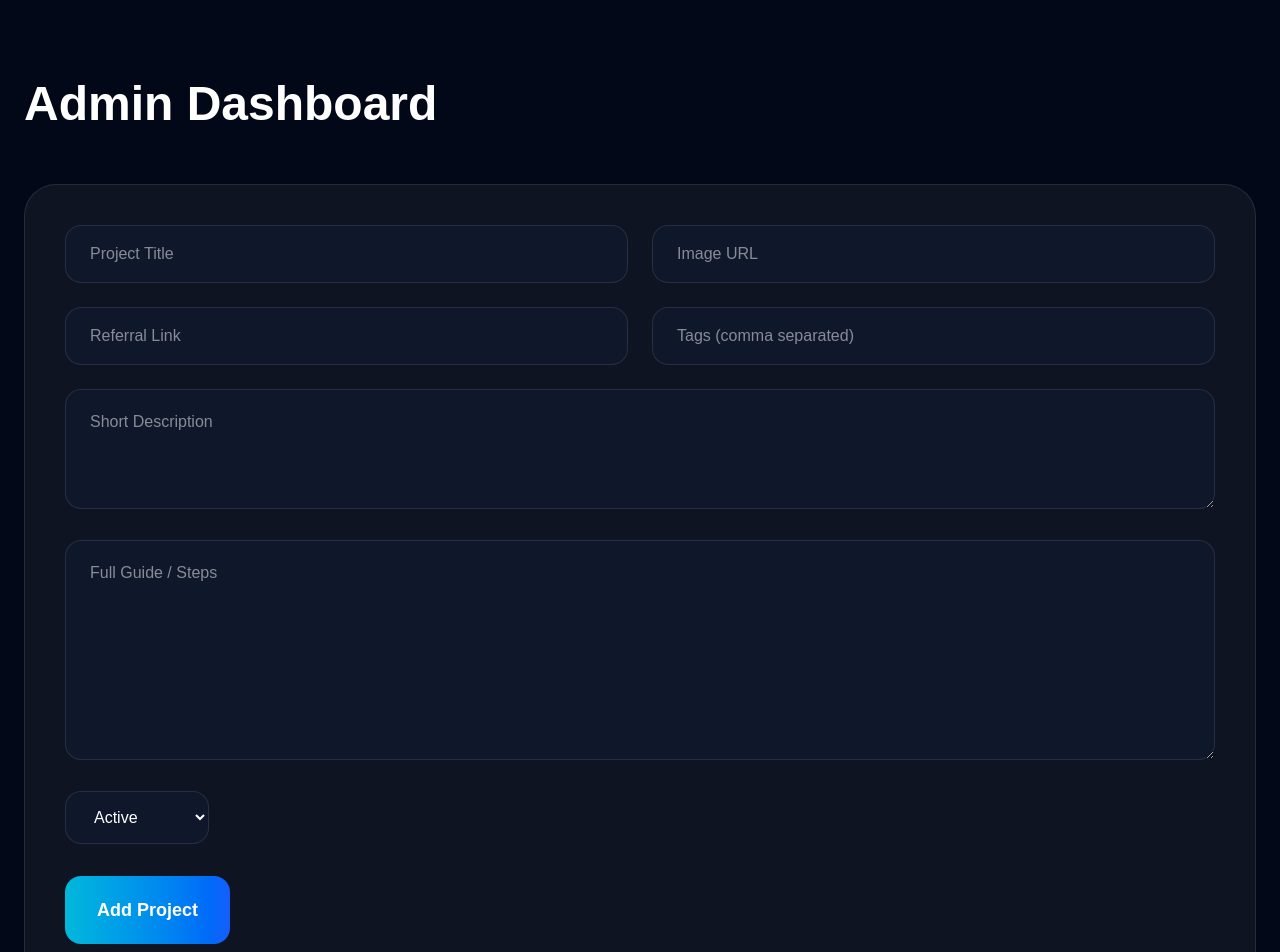
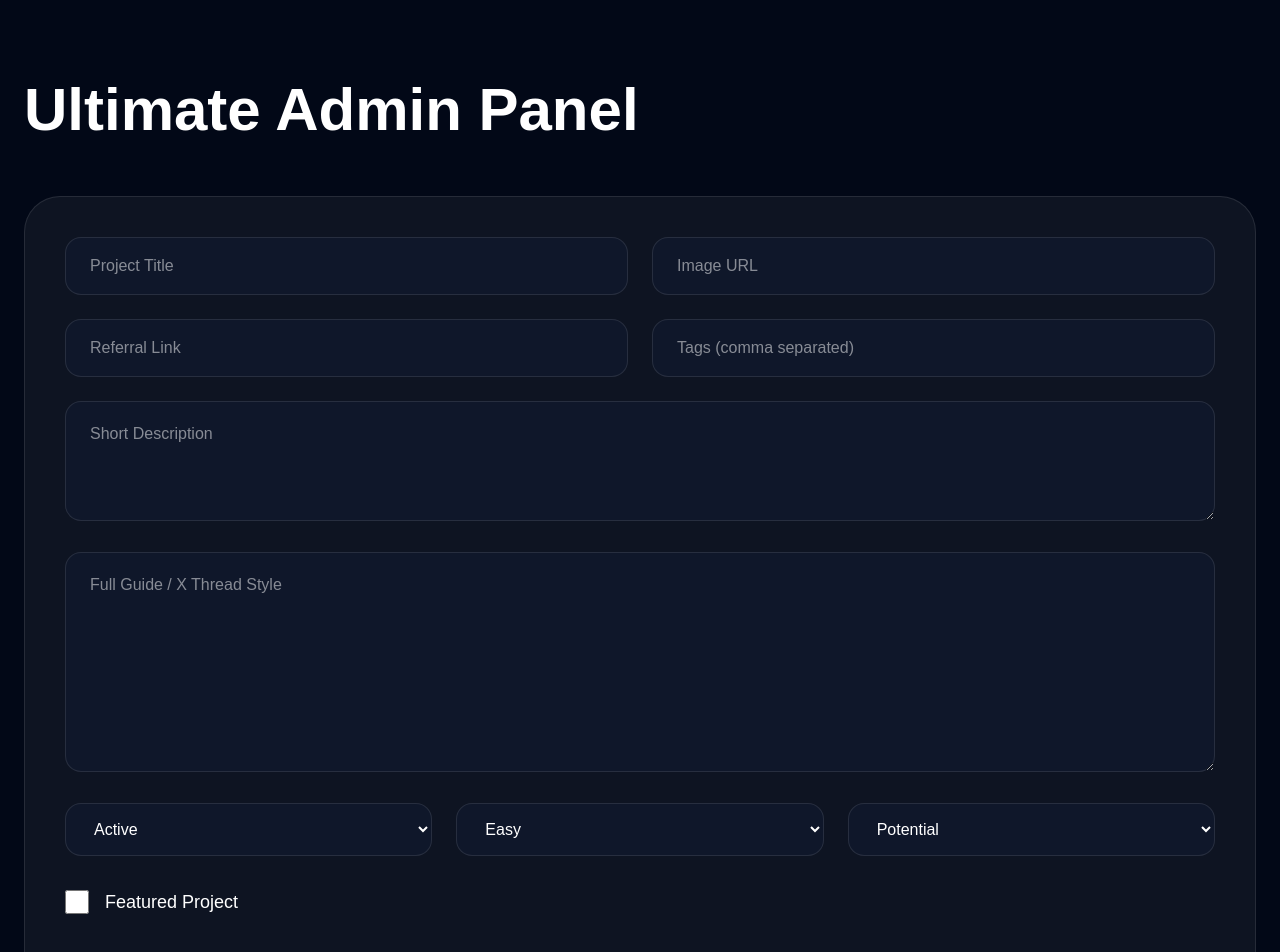
Before and after one commit to Hunterkak/cryptodropscout, a Next.js app: page /admin in a window 1280 px wide. Shown: the top 952 px of the page. Built offline with nearby package versions, Linux system fonts and the light colour scheme; no server answers; the database is empty.

Commit message:
added ultimate admin system

```diff
--- a/src/app/admin/page.tsx
+++ b/src/app/admin/page.tsx
@@ -22,6 +22,9 @@ export default function AdminPage() {
   const [image, setImage] = useState("");
   const [link, setLink] = useState("");
   const [status, setStatus] = useState("Active");
+  const [difficulty, setDifficulty] = useState("Easy");
+  const [reward, setReward] = useState("Potential");
+  const [featured, setFeatured] = useState(false);
   const [tags, setTags] = useState("");
   const [guide, setGuide] = useState("");
 
@@ -54,6 +57,9 @@ export default function AdminPage() {
     setImage("");
     setLink("");
     setStatus("Active");
+    setDifficulty("Easy");
+    setReward("Potential");
+    setFeatured(false);
     setTags("");
     setGuide("");
     setEditingId("");
@@ -69,8 +75,16 @@ export default function AdminPage() {
       image,
       link,
       status,
+      difficulty,
+      reward,
+      featured,
       guide,
-      tags: tags.split(",").map((tag) => tag.trim()),
+
+      tags: tags
+        .split(",")
+        .map((tag) => tag.trim()),
+
+      createdAt: Date.now(),
 
     };
 
@@ -109,8 +123,14 @@ export default function AdminPage() {
     setImage(project.image || "");
     setLink(project.link || "");
     setStatus(project.status || "Active");
+    setDifficulty(project.difficulty || "Easy");
+    setReward(project.reward || "Potential");
+    setFeatured(project.featured || false);
     setGuide(project.guide || "");
-    setTags(project.tags?.join(", ") || "");
+
+    setTags(
+      project.tags?.join(", ") || ""
+    );
 
   };
 
@@ -120,12 +140,12 @@ export default function AdminPage() {
 
       <div className="max-w-7xl mx-auto">
 
-        <h1 className="text-5xl font-black mb-14">
-          Admin Dashboard
+        <h1 className="text-6xl font-black mb-14">
+          Ultimate Admin Panel
         </h1>
 
         {/* Form */}
-        <div className="bg-white/5 border border-white/10 rounded-[32px] p-10 mb-16">
+        <div className="bg-white/5 border border-white/10 rounded-[36px] p-10 mb-16">
 
           <div className="grid md:grid-cols-2 gap-6">
 
@@ -171,16 +191,18 @@ export default function AdminPage() {
           />
 
           <textarea
-            placeholder="Full Guide / Steps"
+            placeholder="Full Guide / X Thread Style"
             value={guide}
             onChange={(e) => setGuide(e.target.value)}
             className="w-full mt-6 px-6 py-5 rounded-2xl bg-[#0f172a] border border-white/10 outline-none min-h-[220px]"
           />
 
+          <div className="grid md:grid-cols-3 gap-6 mt-6">
+
             <select
               value={status}
               onChange={(e) => setStatus(e.target.value)}
-            className="mt-6 px-6 py-4 rounded-2xl bg-[#0f172a] border border-white/10 outline-none"
+              className="px-6 py-4 rounded-2xl bg-[#0f172a] border border-white/10 outline-none"
             >
               <option>Active</option>
               <option>Upcoming</option>
@@ -190,64 +212,51 @@ export default function AdminPage() {
               <option>Ended</option>
             </select>
 
-          <button
-            onClick={handleSubmit}
-            className="block mt-8 px-8 py-5 rounded-2xl bg-gradient-to-r from-cyan-500 to-blue-600 font-bold text-lg"
+            <select
+              value={difficulty}
+              onChange={(e) => setDifficulty(e.target.value)}
+              className="px-6 py-4 rounded-2xl bg-[#0f172a] border border-white/10 outline-none"
             >
-            {editingId ? "Update Project" : "Add Project"}
-          </button>
+              <option>Easy</option>
+              <option>Medium</option>
+              <option>Hard</option>
+            </select>
+
+            <select
+              value={reward}
+              onChange={(e) => setReward(e.target.value)}
+              className="px-6 py-4 rounded-2xl bg-[#0f172a] border border-white/10 outline-none"
+            >
+              <option>Potential</option>
+              <option>High Potential</option>
+              <option>Confirmed Reward</option>
+            </select>
 
           </div>
 
-        {/* Project List */}
-        <div className="grid md:grid-cols-2 xl:grid-cols-3 gap-8">
+          <div className="flex items-center gap-4 mt-8">
 
-          {projects.map((project) => (
-
-            <div
-              key={project.id}
-              className="bg-white/5 border border-white/10 rounded-[28px] overflow-hidden"
-            >
-
-              <img
-                src={project.image}
-                alt={project.title}
-                className="w-full h-56 object-cover"
+            <input
+              type="checkbox"
+              checked={featured}
+              onChange={(e) => setFeatured(e.target.checked)}
+              className="w-6 h-6"
             />
 
-              <div className="p-6">
-
-                <h2 className="text-3xl font-black">
-                  {project.title}
-                </h2>
-
-                <p className="text-gray-400 mt-4">
-                  {project.description}
-                </p>
-
-                <div className="flex gap-4 mt-8">
-
-                  <button
-                    onClick={() => handleEdit(project)}
-                    className="px-5 py-3 rounded-2xl bg-cyan-500/20 border border-cyan-500/20"
-                  >
-                    Edit
-                  </button>
-
-                  <button
-                    onClick={() => handleDelete(project.id)}
-                    className="px-5 py-3 rounded-2xl bg-red-500/20 border border-red-500/20"
-                  >
-                    Delete
-                  </button>
+            <span className="text-lg">
+              Featured Project
+            </span>
 
           </div>
 
-              </div>
-
-            </div>
-
-          ))}
+          <button
+            onClick={handleSubmit}
+            className="block mt-10 px-8 py-5 rounded-2xl bg-gradient-to-r from-cyan-500 to-blue-600 font-bold text-lg hover:scale-105 transition"
+          >
+            {editingId
+              ? "Update Project"
+              : "Add Project"}
+          </button>
 
         </div>
 
```
Lines whose indentation alone changed are shown as unchanged.
